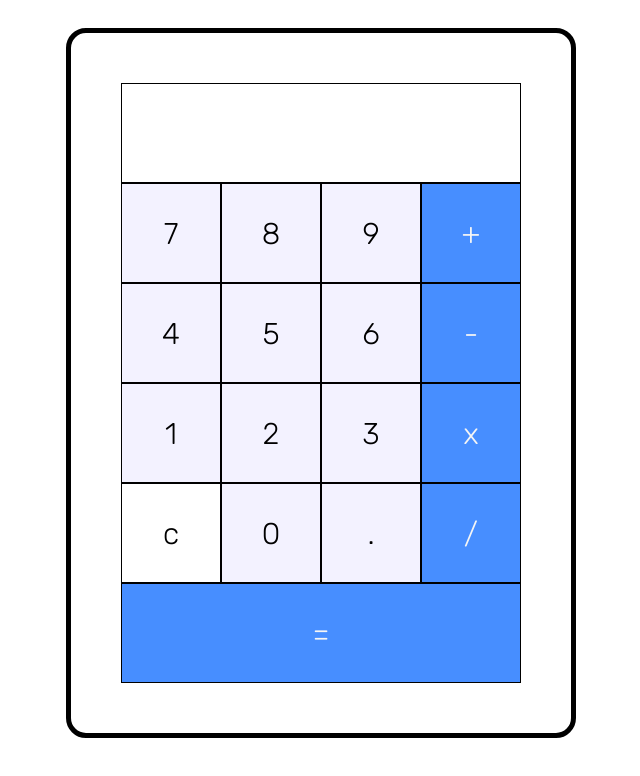
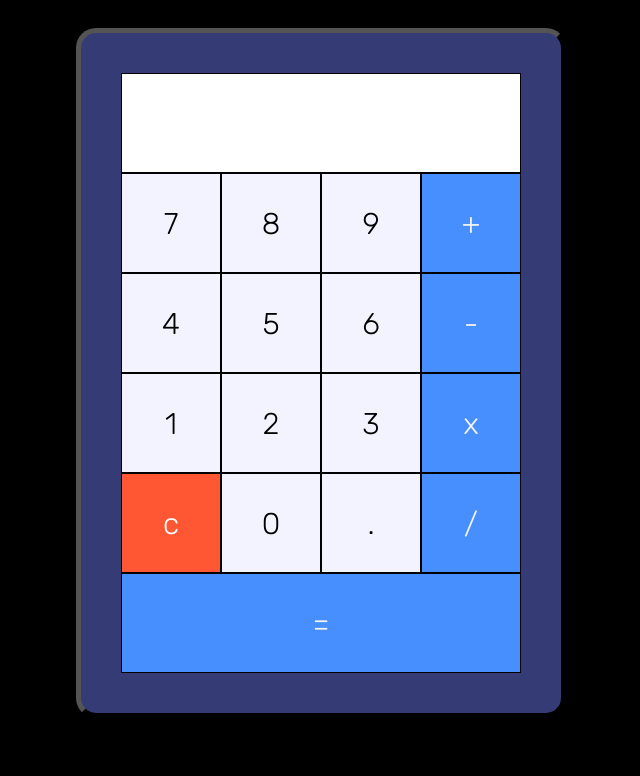
Before and after one commit to samtessema9/w4d1_Lab, a plain HTML site: page index.html in a window 1280 px wide. Shown: the whole page, without its empty margins (319-959 px from the left). Drawn offline with Linux system fonts and the light colour scheme.

Commit message:
updated visuals

```diff
--- a/index.js
+++ b/index.js
@@ -39,6 +39,7 @@ document.getElementById('calculate').addEventListener('click', () => {
     secondNum = parseFloat(display.innerText);
     let answer = ''
 
+    // Check operator and do the calculation
     switch (operation) {
         case '+':
             answer = firstNum + secondNum;
@@ -54,6 +55,7 @@ document.getElementById('calculate').addEventListener('click', () => {
             break;
     }
 
+    // Display the output
     display.innerText = answer;
 
 })
--- a/style.css
+++ b/style.css
@@ -2,10 +2,11 @@
     font-family: 'Rubik', sans-serif;
     font-weight: 300;
     font-size: 50px;
+    background-color: black;
 }
 
 #container {
-    padding: 50px;
+    padding: 40px;
     position: absolute;
     left: 50%;
     transform: translate(-50%);
@@ -13,9 +14,10 @@
     flex-direction: column;
     height: 600px;
     width: 400px;
-    border: solid 5px black;
+    border: outset 5px black;
     margin-top: 20px;
     border-radius: 20px;
+    background-color: #3E4587DB;
 }
 
 #container > div {
@@ -42,3 +44,12 @@
     background-color: #478EFFFF;
     color: whitesmoke;
 }
+
+#clear {
+    background-color: #FF5733;
+    color: white;
+}
+
+#output {
+    background-color: white;
+}
```
